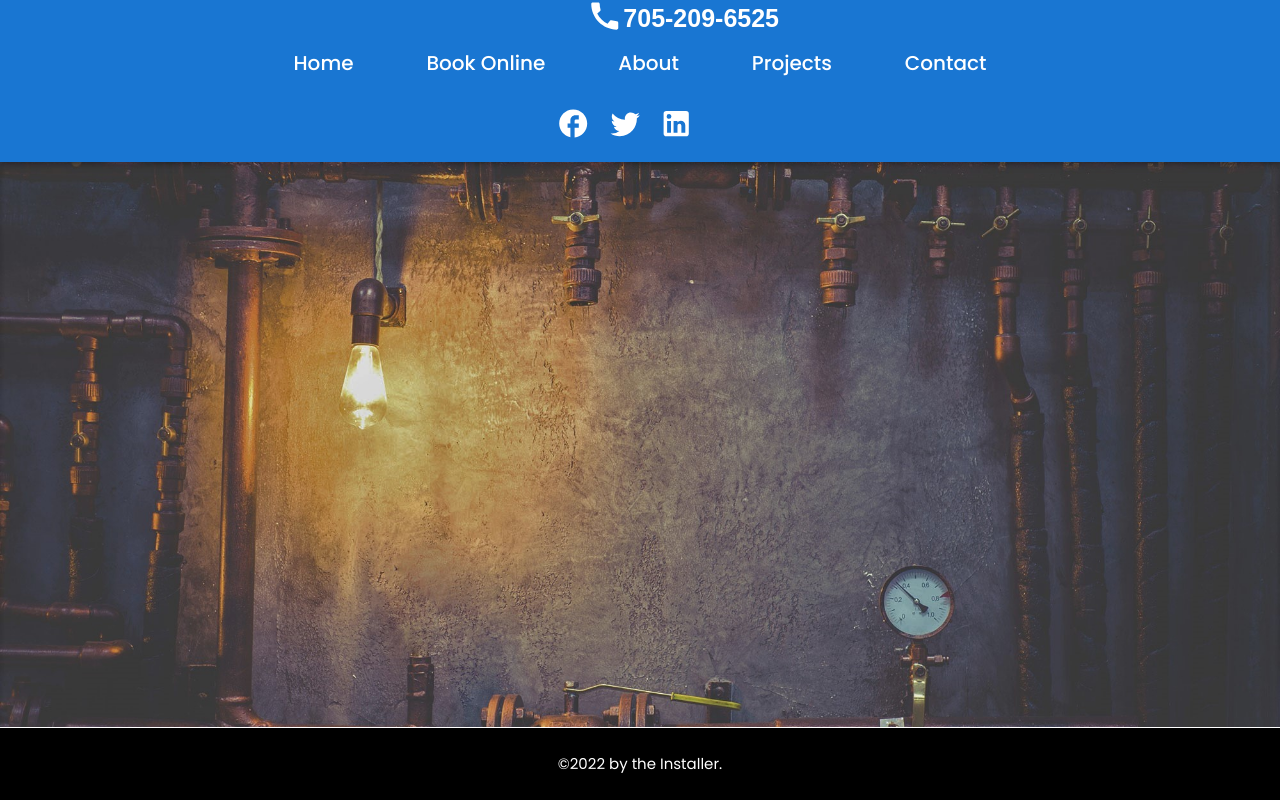
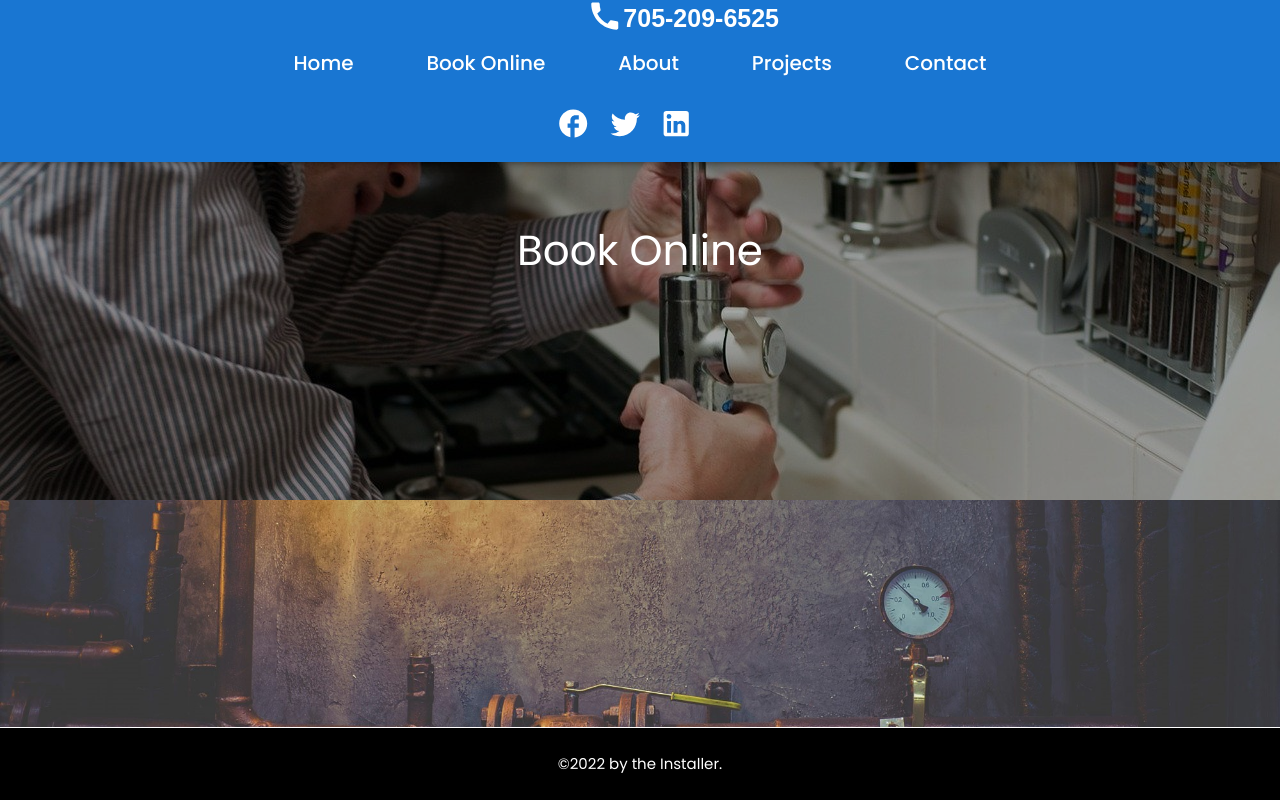
Before and after one commit to buddhathapa12/the-installer-front, a Next.js app: page /bookOnline in a window 1280 px wide. Built offline with nearby package versions, Linux system fonts and the light colour scheme; a web font is replaced by a local one.

Commit message:
THIN-12 book online with image banner reusable component

```diff
--- /dev/null
+++ b/components/ImageBanner/index.tsx
@@ -0,0 +1,50 @@
+import { Box, Typography } from "@mui/material";
+import type { NextPage } from "next";
+import useStyles from "./styles";
+
+interface IBannerData {
+  title: string;
+  description?: string;
+  backgroundImageUrl: string;
+}
+
+interface IImageBanner {
+  height?: string;
+  titleFontSize?: string;
+  descriptionFontSize?: string;
+  data: IBannerData;
+}
+
+const ImageBanner: NextPage<IImageBanner> = (props) => {
+  const styles = useStyles();
+  return (
+    <Box
+      key={props.data.backgroundImageUrl}
+      className={`${styles.backgroundImage} ${styles.textWhite}`}
+      style={{
+        backgroundImage: `url(${props.data.backgroundImageUrl})`,
+        height: props.height ?? "500px",
+      }}
+    >
+      <Box className={styles.overlay} />
+      <Box className={styles.content}>
+        <Typography
+          className={styles.title}
+          style={{ ...(props.titleFontSize ? { fontSize: props.titleFontSize } : {}) }}
+        >
+          {props.data.title}
+        </Typography>
+        {props.data.description && (
+          <Typography
+            className={styles.description}
+            style={{ ...(props.descriptionFontSize ? { fontSize: props.descriptionFontSize } : {}) }}
+          >
+            {props.data.description}
+          </Typography>
+        )}
+      </Box>
+    </Box>
+  );
+};
+
+export default ImageBanner;
--- /dev/null
+++ b/components/ImageBanner/styles.tsx
@@ -0,0 +1,51 @@
+import { makeStyles } from "@mui/styles";
+
+const useStyles = makeStyles(() => ({
+  backgroundImage: {
+    width: "100%",
+    height: "100%",
+    backgroundPosition: "top center",
+    backgroundRepeat: "no-repeat",
+    backgroundSize: "cover",
+    position: "relative",
+  },
+
+  overlay: {
+    height: "100%",
+    width: "100%",
+    backgroundColor: "rgba(0,0,0,0.35)",
+    top: 0,
+    left: 0,
+    position: "absolute",
+  },
+
+  content: {
+    width: "100%",
+    height: "100%",
+    display: "flex",
+    flexDirection: "column",
+    justifyContent: "center",
+    alignItems: "center",
+  },
+
+  title: {
+    fontSize: "36px",
+    fontWeight: 500,
+    lineHeight: 1,
+    marginBottom: "20px",
+    zIndex: 1,
+  },
+
+  description: {
+    fontSize: "24px",
+    fontWeight: 400,
+    lineHeight: 1.4,
+    zIndex: 1,
+  },
+
+  textWhite: {
+    color: "white",
+  },
+}));
+
+export default useStyles;
--- a/pages/bookOnline.tsx
+++ /dev/null
@@ -1,7 +0,0 @@
-import React from "react";
-
-const BookOnline = () => {
-  return <div>BookOnline</div>;
-};
-
-export default BookOnline;
--- /dev/null
+++ b/pages/bookOnline/index.tsx
@@ -0,0 +1,19 @@
+import { Box } from "@mui/material";
+import React from "react";
+import ImageBanner from "../../components/ImageBanner";
+
+const BookOnline = () => {
+  return (
+    <Box>
+      <ImageBanner
+        data={{
+          title: "Book Online",
+          backgroundImageUrl: "/static/images/book-online/plumber-gfc4662f20_1280.jpg",
+        }}
+        titleFontSize="42px"
+      />
+    </Box>
+  );
+};
+
+export default BookOnline;
```
Also changed, not shown: public/static/images/book-online/plumber-gfc4662f20_1280.jpg (added).
